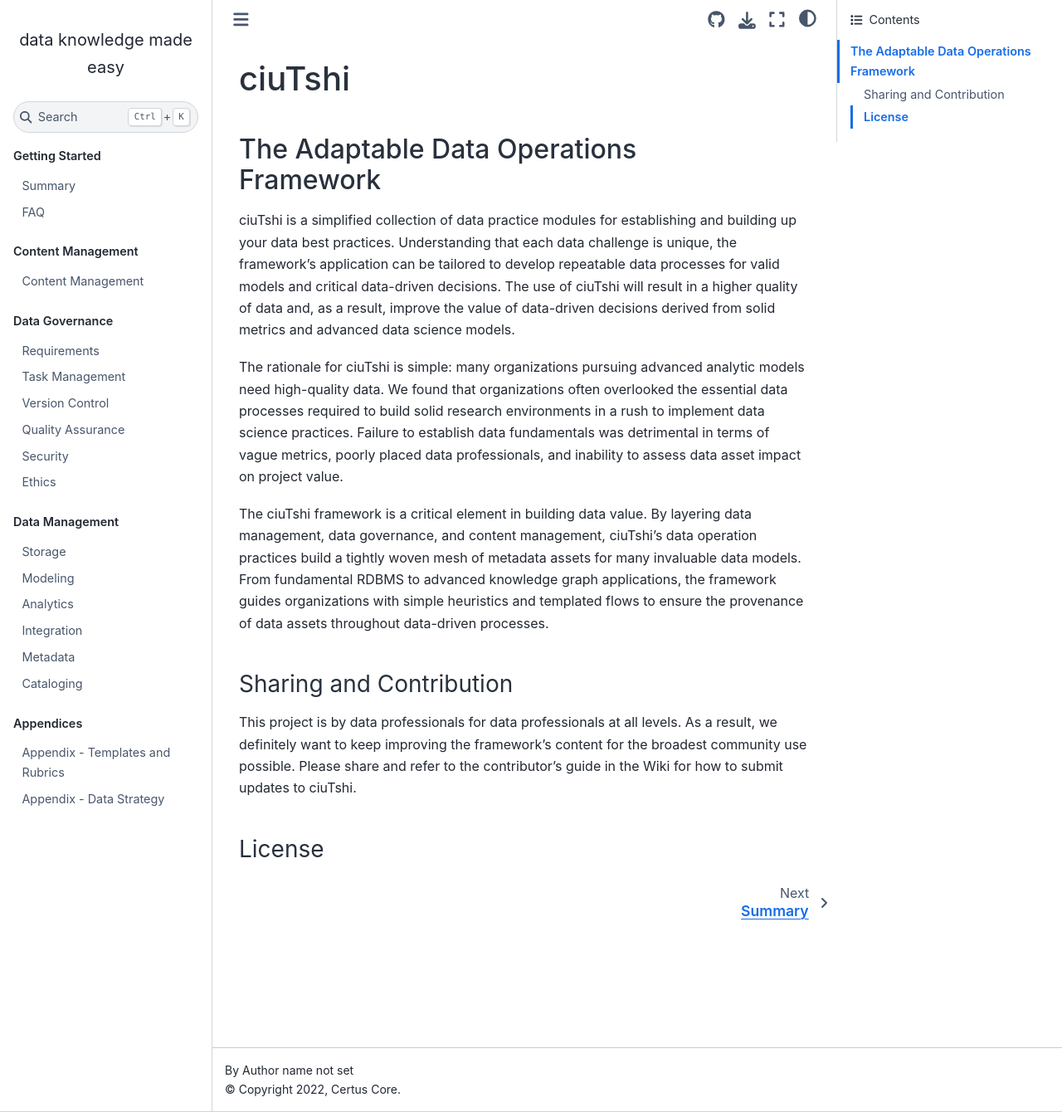
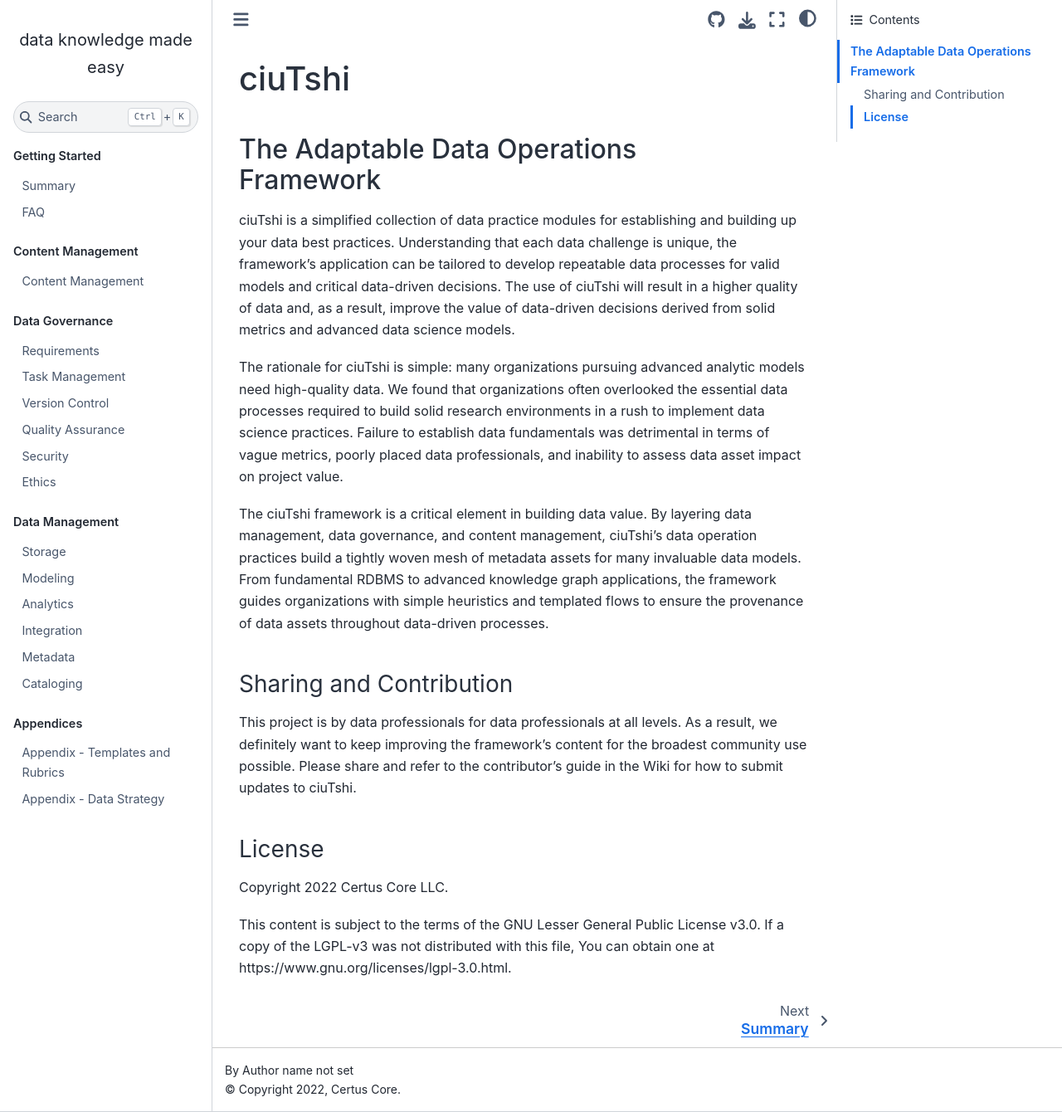
Before and after one commit to CertusGroup/ciutshi, a Sphinx documentation site: the page built from docs/source/index.md, in a window 1280 px wide and 1340 px high. Shown: the whole window at 83% size. Built offline with Sphinx 7.4.7 and the Sphinx Book theme 1.1.4, drawn with Linux system fonts in a browser that asks for light colours.

Commit message:
readme, index - update license ref

````diff
--- a/docs/source/index.md
+++ b/docs/source/index.md
@@ -14,7 +14,9 @@
 
 ### License
 
+Copyright 2022 Certus Core LLC.
 
+This content is subject to the terms of the GNU Lesser General Public License v3.0. If a copy of the LGPL-v3 was not distributed with this file, You can obtain one at https://www.gnu.org/licenses/lgpl-3.0.html.
 
 ```{toctree}
 :hidden:
````
Also changed, not shown: README.md (+6 -0 lines).
